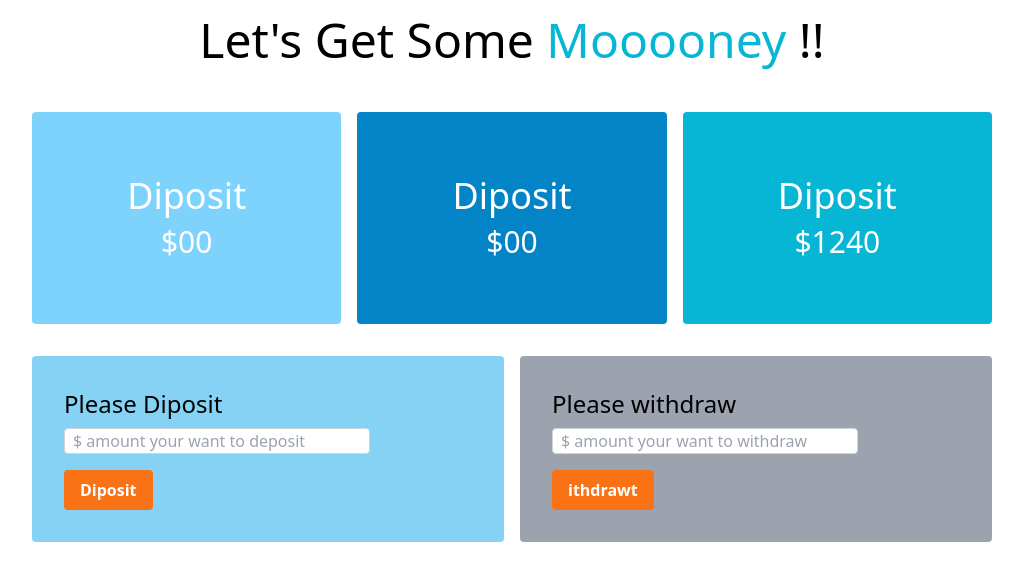
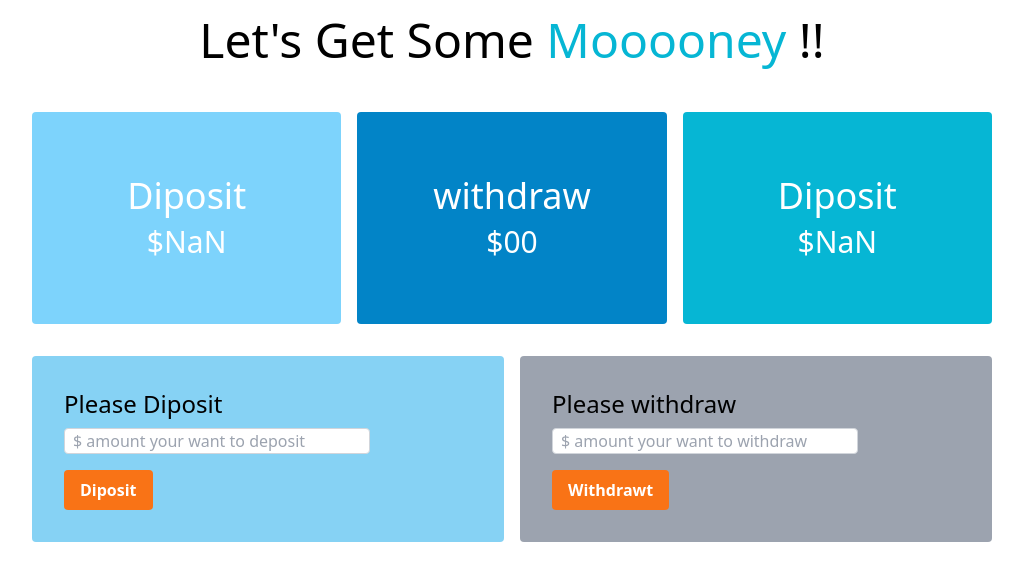
Before and after one commit to Shahin-Ahmed86/baper-bank, a plain HTML site: page banking.html in a window 1280 px wide. Both pictures are taken after a click on the button "Diposit". Shown: the whole page, without its empty margins (128-1151 px from the left). Drawn offline with nearby package versions, Linux system fonts and the light colour scheme.

Commit message:
withdraw add

```diff
--- a/banking.html
+++ b/banking.html
@@ -17,15 +17,15 @@
            <div class="grid grid-cols-3 gap-4  text-white">
                <div class="bg-sky-300 p-16 rounded">
                    <h3 class="text-4xl text-center"> Diposit</h3>
-                   <h4 class="text-3xl text-center mt-2">$00</h2>
+                   <h4 class="text-3xl text-center mt-2">$<span id="deposit-total">00</span></h2>
                </div>
                <div class="bg-sky-600 p-16 rounded">
-                   <h3 class="text-4xl text-center"> Diposit</h3>
-                   <h4 class="text-3xl text-center mt-2">$00</h2>
+                   <h3 class="text-4xl text-center">withdraw</h3>
+                   <h4 class="text-3xl text-center mt-2">$<span id="withdraw-total">00</span></h2>
                </div>
                <div class="bg-cyan-500 p-16 rounded">
                    <h3 class="text-4xl text-center"> Diposit</h3>
-                   <h4 class="text-3xl text-center mt-2">$1240</h2>
+                   <h4 class="text-3xl text-center mt-2">$<span id="balance-total">1240</span></h2>
                </div>
 
 
@@ -55,11 +55,12 @@
 
                     <!-- withdraw-amount button  -->
 
-                    <button id="withdraw-button" class=" mt-0 bg-orange-500 px-4 py-2 rounded text-white font-semibold">ithdrawt</button>
+                    <button id="withdraw-button" class=" mt-0 bg-orange-500 px-4 py-2 rounded text-white font-semibold">Withdrawt</button>
                 </div>
            </div>
         </div>
       </section>
    </main>
+   <script src="js/banking.js"></script>
 </body>
 </html>
--- /dev/null
+++ b/js/banking.js
@@ -0,0 +1,52 @@
+// handle deposit button event
+
+document.getElementById('deposit-button').addEventListener('click', function(){
+    // console.log('deposit button click');
+    // get the amount deposited
+    const depositInput = document.getElementById('deposit-input');
+    const newDepositAmountText = depositInput.value;
+    const newDepositAmount = parseFloat(newDepositAmountText);
+    // console.log(depositAmount);
+
+    // update deposit toatal
+    const depositTotal = document.getElementById('deposit-total');
+    const previousDepositText = depositTotal.innerText;
+    const previousDepositAmount = parseFloat(previousDepositText);
+
+    const newDepositTotal = previousDepositAmount +  newDepositAmount;
+
+    depositTotal.innerText = newDepositTotal;
+
+    //  update account blance
+    const balanceTotal = document.getElementById('balance-total');
+    const balanceTotalText = balanceTotal.innerText;
+    const previousBalanceTotal = parseFloat(balanceTotalText);
+    const newBalanceTotal = previousBalanceTotal + newDepositAmount;
+    balanceTotal.innerText = newBalanceTotal;
+
+    // clear the deposit input field
+    depositInput.value = '';
+});
+
+// handle withdraw
+document.getElementById('withdraw-button').addEventListener('click', function(){
+    // console.log('withdraw is clicked');
+    const withdrawInput = document.getElementById('withdraw-input');
+    const withdrawAmountText = withdrawInput.value;
+    const newWithdrawAmount = parseFloat(withdrawAmountText);
+    // console.log(newWithdrawAmount)
+
+    // set withdraw total
+    const withdrawTotal = document.getElementById('withdraw-total');
+    const previousWithdrawText = withdrawTotal.innerText;
+    const previousWithdrawTotal = parseFloat(previousWithdrawText);
+    const newWithdrawTotal = previousWithdrawTotal + newWithdrawAmount;
+          withdrawTotal.innerText = newWithdrawTotal
+
+    // clear withdraw input
+    withdrawInput.value = '';
+
+
+
+
+})
--- a/js/bank.js
+++ b/js/login.js
@@ -14,4 +14,4 @@ document.getElementById('login-submit').addEventListener('click', function(){
         window.location.href = 'banking.html';
     }
 
-})
+});
```
Also changed, not shown: index.html (+1 -1 lines).
